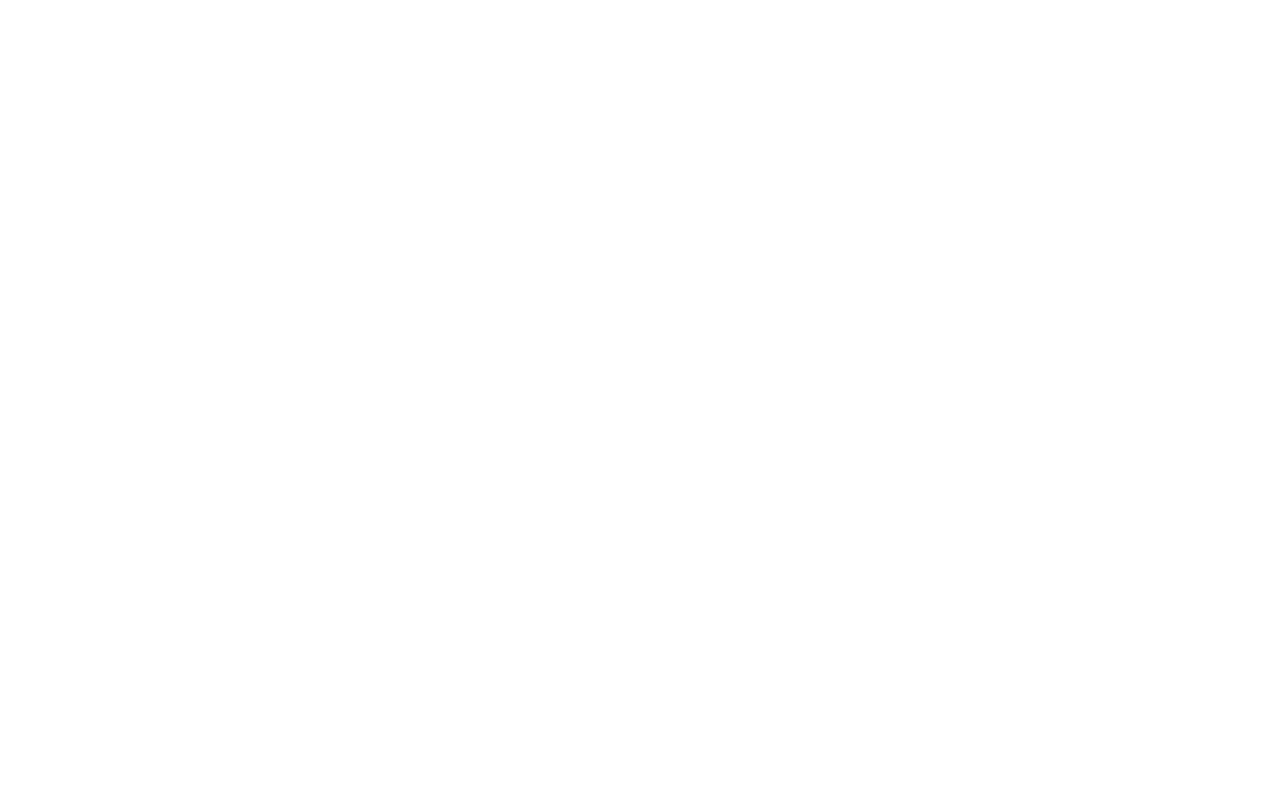
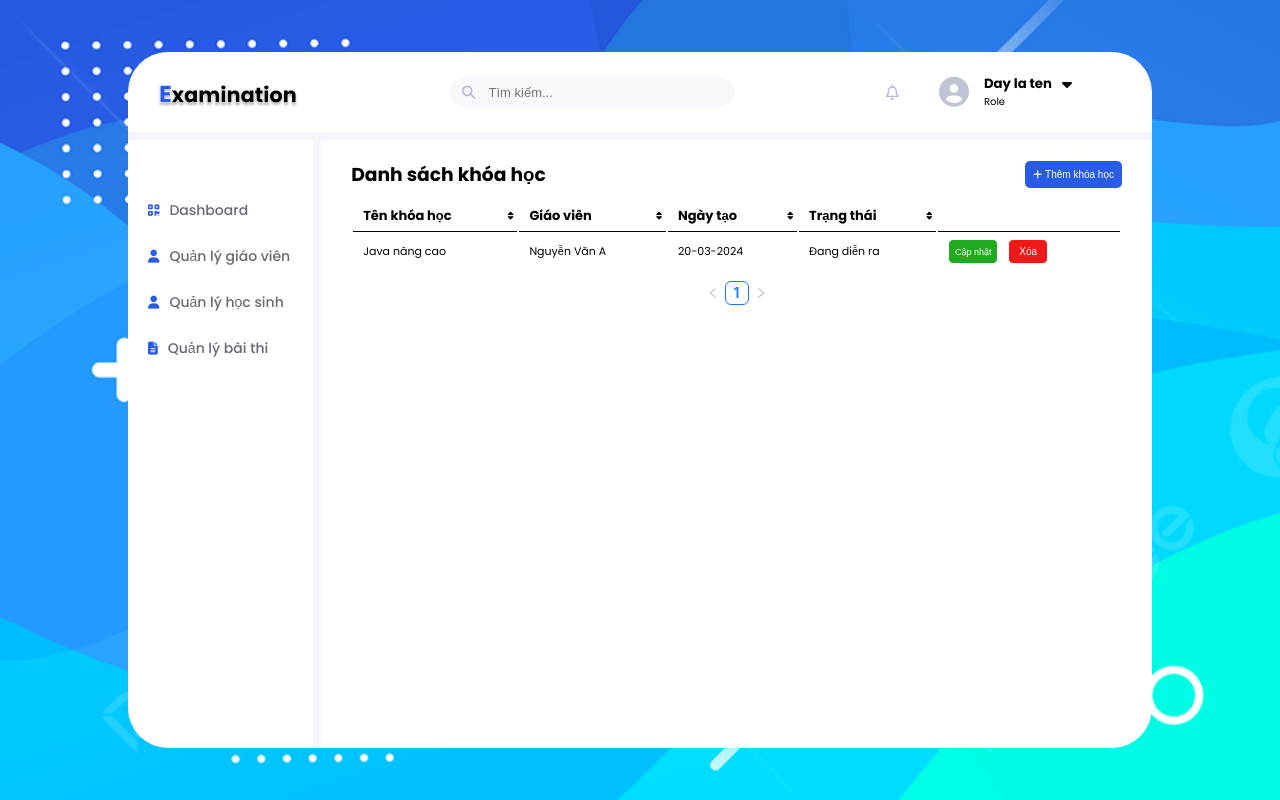
Before and after one commit to thanhtai2107/online-examination, a React (Create React App) app in the folder Frontend/online-examination/: page /courses in a window 1280 px wide. Before the commit this address had no page. Built offline with nearby package versions, Linux system fonts and the light colour scheme; sample sign-in values are in the browser's storage.

Commit message:
feat: add list-course page and form add-course

```diff
--- a/Frontend/online-examination/src/App.css
+++ b/Frontend/online-examination/src/App.css
@@ -898,3 +898,48 @@
   padding: 20px 70px;
 }
 /*Update question end*/
+
+/* List course begin*/
+.list-courses-wrapper .top {
+  display: flex;
+  justify-content: space-between;
+  align-items: center;
+}
+.list-courses-wrapper .top button {
+  background-color: var(--color--285be6--);
+  padding: 8px;
+  color: white;
+  border-radius: 5px;
+  border: none;
+  font-size: 10px;
+  cursor: pointer;
+}
+.list-courses-wrapper .top button:hover {
+  opacity: 0.9;
+}
+.list-courses-wrapper .top button i {
+  margin-right: 3px;
+}
+/* List course end*/
+
+/* Add course begin*/
+.add-course {
+  display: none;
+}
+.add-course {
+  background: rgba(0, 0, 0, 0.6);
+  display: none;
+  position: fixed;
+  bottom: 0;
+  left: 0;
+  height: 100%;
+  width: 100%;
+  align-items: center;
+  justify-content: center;
+}
+.add-course .form-add {
+  width: 30%;
+  min-height: 65%;
+  padding: 0px 70px;
+}
+/* Add course end*/
--- a/Frontend/online-examination/src/pages/AnotherTable.js
+++ b/Frontend/online-examination/src/pages/AnotherTable.js
@@ -22,7 +22,7 @@
         <div className="top">
           <h3>Danh sách bài thi</h3>
           <button onClick={handlePopupForm}>
-            <i class="fa-solid fa-plus"></i>Thêm bài thi
+            <i className="fa-solid fa-plus"></i>Thêm bài thi
           </button>
         </div>
         <Table
--- /dev/null
+++ b/Frontend/online-examination/src/pages/ListCourse.js
@@ -0,0 +1,67 @@
+import Table from "../components/table/Table";
+
+function ListCourse() {
+  const columns = [
+    { label: "Tên khóa học", accessor: "course_name" },
+    { label: "Giáo viên", accessor: "teacher" },
+    { label: "Ngày tạo", accessor: "date_create" },
+    { label: "Trạng thái", accessor: "status" },
+  ];
+  const data = [
+    {
+      id: 1,
+      course_name: "Java nâng cao",
+      teacher: "Nguyễn Văn A",
+      date_create: "20-03-2024",
+      status: "Đang diễn ra",
+    },
+  ];
+  const handlePopupForm = () => {
+    document.getElementById("add-course").style.display = "flex";
+  };
+  const handleCloseForm = () => {
+    document.getElementById("add-course").style.display = "none";
+  };
+  return (
+    <>
+      <div className="list-courses-wrapper">
+        <div className="top">
+          <h3>Danh sách khóa học</h3>
+          <button onClick={handlePopupForm}>
+            <i className="fa-solid fa-plus"></i>Thêm khóa học
+          </button>
+        </div>
+        <Table columns={columns} data={data} />
+        <div className="add-course" id="add-course">
+          <form action="" className="form-add">
+            <i
+              className="fa-solid fa-xmark close"
+              onClick={handleCloseForm}
+            ></i>
+            <h3>Thêm khóa học</h3>
+            <div className="input-field">
+              <label htmlFor="">Tên khóa học:</label>
+              <br />
+              <input type="text" />
+            </div>
+            <div className="input-field">
+              <label htmlFor="">Giáo viên:</label>
+              <br />
+              <select>
+                <option selected disabled>
+                  --Giáo viên--
+                </option>
+                <option>Nguyễn Văn A</option>
+                <option>Nguyễn Vắn B</option>
+              </select>
+            </div>
+
+            <button type="submit">Thêm</button>
+          </form>
+        </div>
+      </div>
+    </>
+  );
+}
+
+export default ListCourse;
--- a/Frontend/online-examination/src/pages/Login.js
+++ b/Frontend/online-examination/src/pages/Login.js
@@ -10,7 +10,6 @@
   const [email, setEmail] = useState("");
   const [password, setPassword] = useState("");
   const auth = useSelector((store) => store.auth);
-  console.log(auth);
   const dispatch = useDispatch();
   const jwt = localStorage.getItem("jwt");
   const navigate = useNavigate();
--- a/Frontend/online-examination/src/redux/auth/Action.js
+++ b/Frontend/online-examination/src/redux/auth/Action.js
@@ -9,7 +9,6 @@
     const jwt = response.data.token;
     localStorage.setItem("jwt", jwt);
     dispatch({ type: LOGIN, payload: response.data });
-    console.log(response.data);
     toast.success("Đăng nhập thành công");
   } catch (err) {
     toast.error("Đăng nhập thất bại");
--- a/Frontend/online-examination/src/utils/route.js
+++ b/Frontend/online-examination/src/utils/route.js
@@ -2,6 +2,7 @@
 import AnotherTable from "../pages/AnotherTable";
 import Dashboard from "../pages/Dashboard";
 import Exam from "../pages/Exam";
+import ListCourse from "../pages/ListCourse";
 import Login from "../pages/Login";
 import { PrivateRoute } from "./PrivateRoute";
 
@@ -20,6 +21,12 @@
     private: PrivateRoute,
   },
   {
+    path: "/courses",
+    component: ListCourse,
+    layout: AdminLayout,
+    private: PrivateRoute,
+  },
+  {
     path: "/dashboard",
     component: Dashboard,
     layout: AdminLayout,
```
